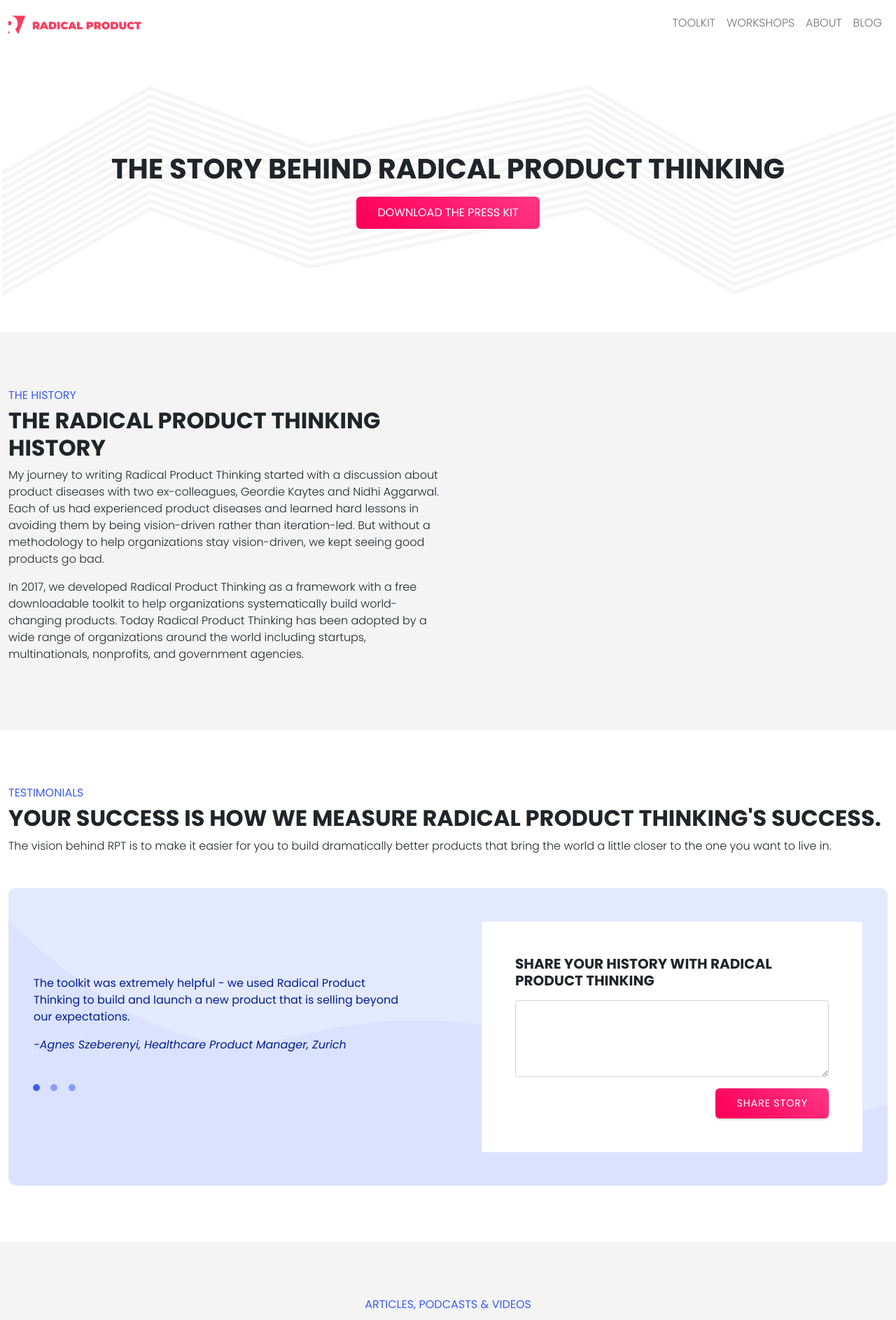
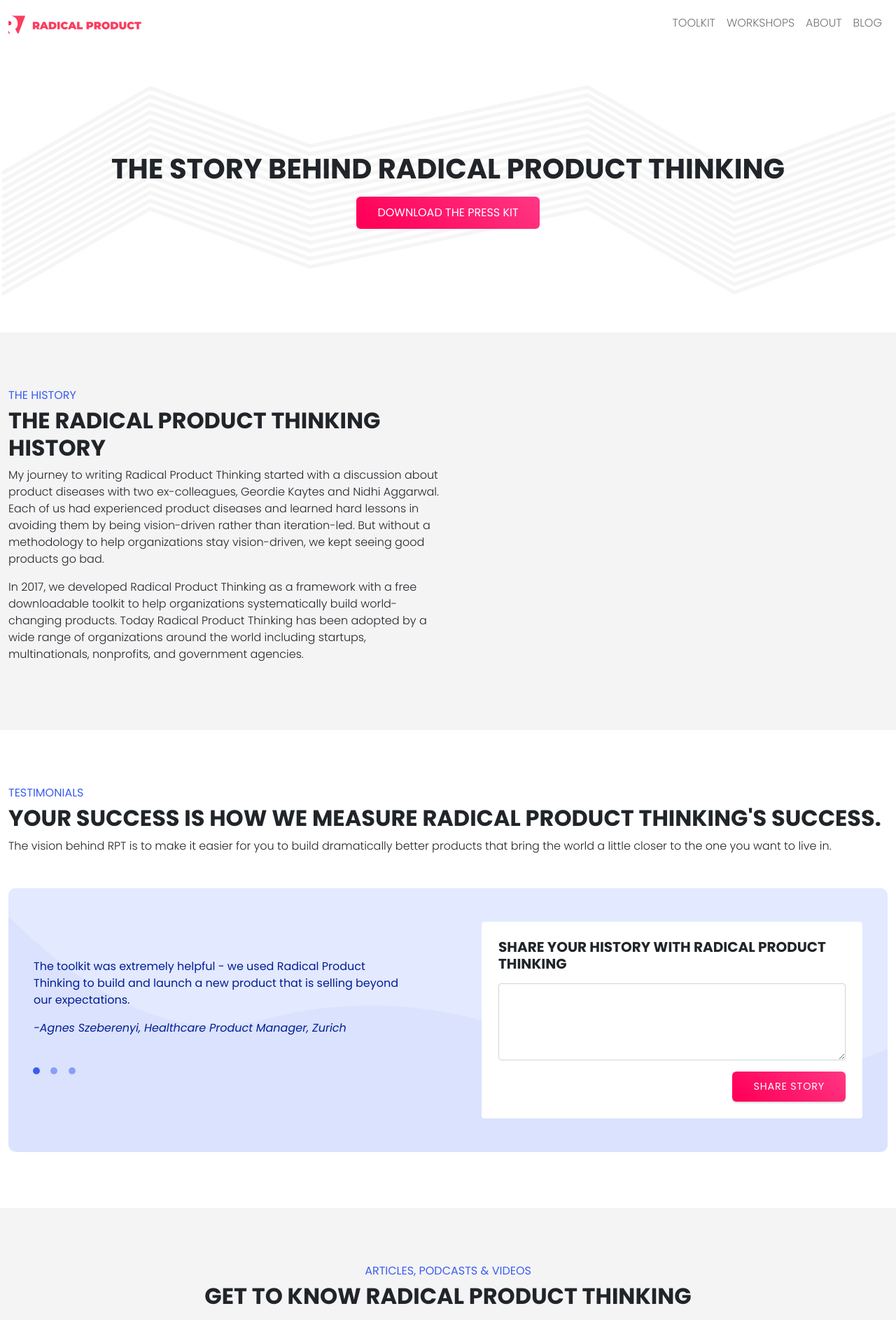
Before and after one commit to qq7te/radical-product, a Jekyll site: the page built from src/about.html, in a window 1280 px wide. Shown: the part 3-1889 px from the top of the page at 70% size. Built offline with Jekyll 4.4.1, drawn with Linux system fonts in a browser that asks for light colours.

```diff
--- a/src/about.html
+++ b/src/about.html
@@ -62,7 +62,7 @@
 
         <div class="bg-light-purple-waves">
             <div class="row d-flex align-items-center py-5">
-                <div class="col-12 col-md-6 px-5">
+                <div class="col-12 col-md-6 px-5 mb-3 mb-md-0">
                     <div class="row talks">
                         <div id="carouselExampleIndicators" class="carousel slide" data-bs-ride="carousel"  data-bs-interval="10000">
                             <div class="carousel-indicators d-block m-0 px-2">
@@ -82,7 +82,7 @@
                     </div>
                 </div>
                 <div class="col-12 col-md-6 px-5">
-                    <form class="bg-white rounded p-5" name="userTestimonials" netlify>
+                    <form class="bg-white rounded p-4" name="userTestimonials" netlify>
                         <div>
                             <h5 class="text uppercase bold mb-3">{{page.testimonialsLabel}}</h5>
                             <textarea  class="d-block form-control w-100" name="story" id="userStory" rows="4"></textarea>
```
